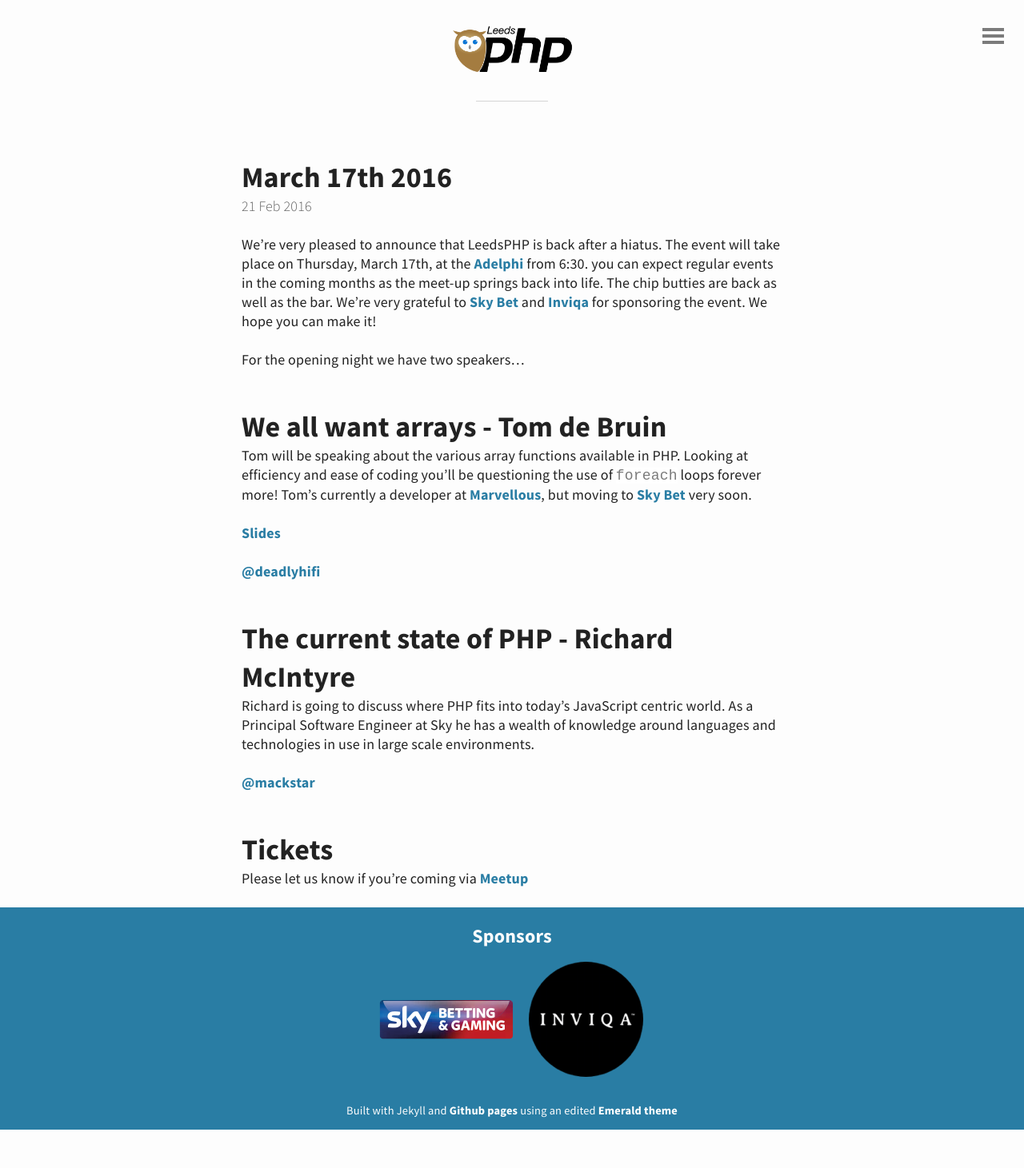
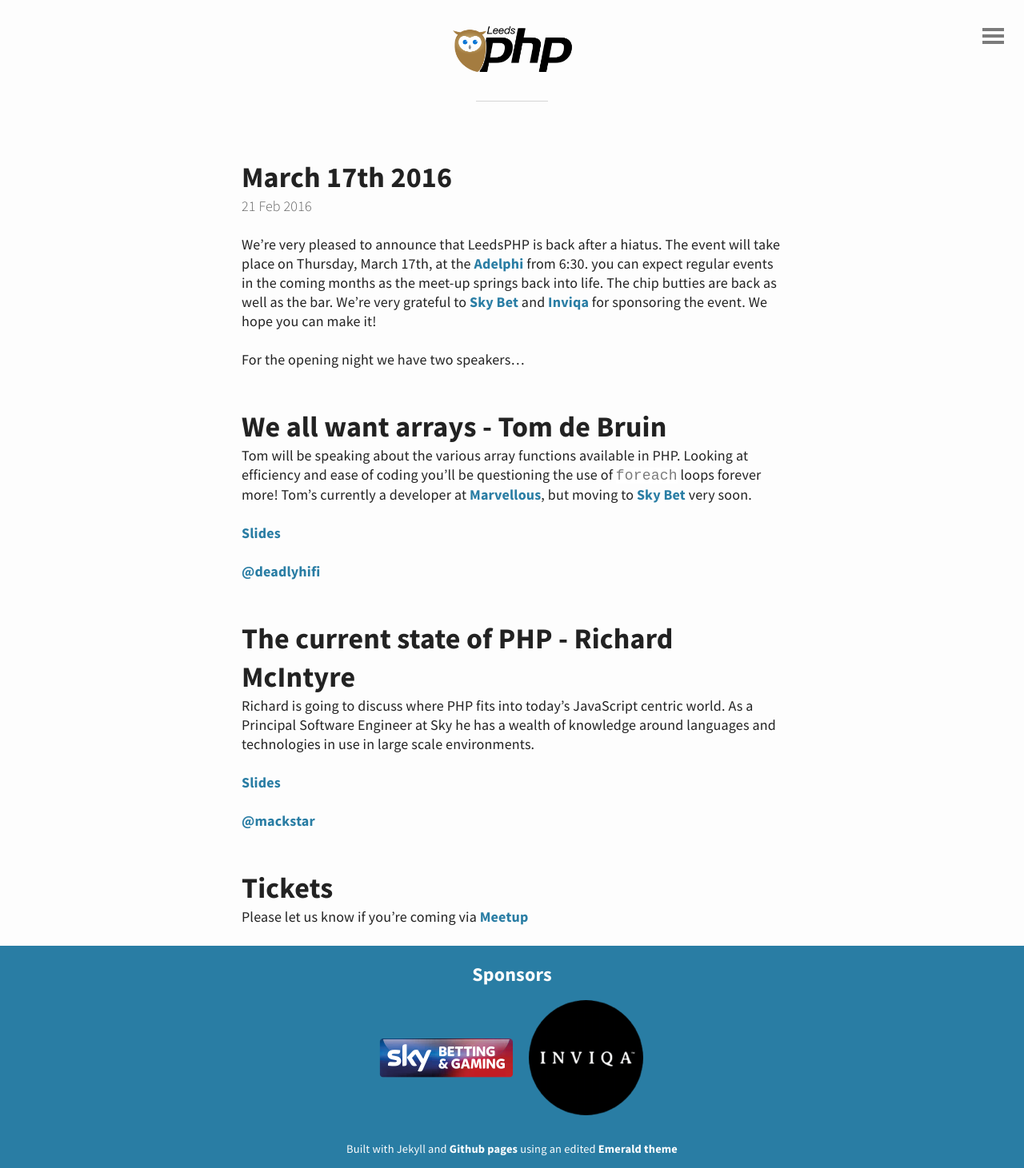
Before and after one commit to Ireaurora/LeedsPHP, a Jekyll site: the page built from _posts/2016-02-21-march-2016.md, in a window 1280 px wide. Shown: the whole page at 80% size. Built offline with Jekyll 4.4.1, drawn with Linux system fonts in a browser that asks for light colours; comment, search, counter and statistics services are not loaded; before the commit the page ends 1413 px from its top, so only the background shows below that.

Commit message:
Link to Richard's slides

```diff
--- a/_posts/2016-02-21-march-2016.md
+++ b/_posts/2016-02-21-march-2016.md
@@ -21,6 +21,8 @@
 
 Richard is going to discuss where PHP fits into today's JavaScript centric world. As a Principal Software Engineer at Sky he has a wealth of knowledge around languages and technologies in use in large scale environments.
 
+[Slides](http://www.slideshare.net/RichardMcIntyre/current-stateofphp)
+
 [@mackstar](https://twitter.com/mackstar)
 
 ## Tickets
```
